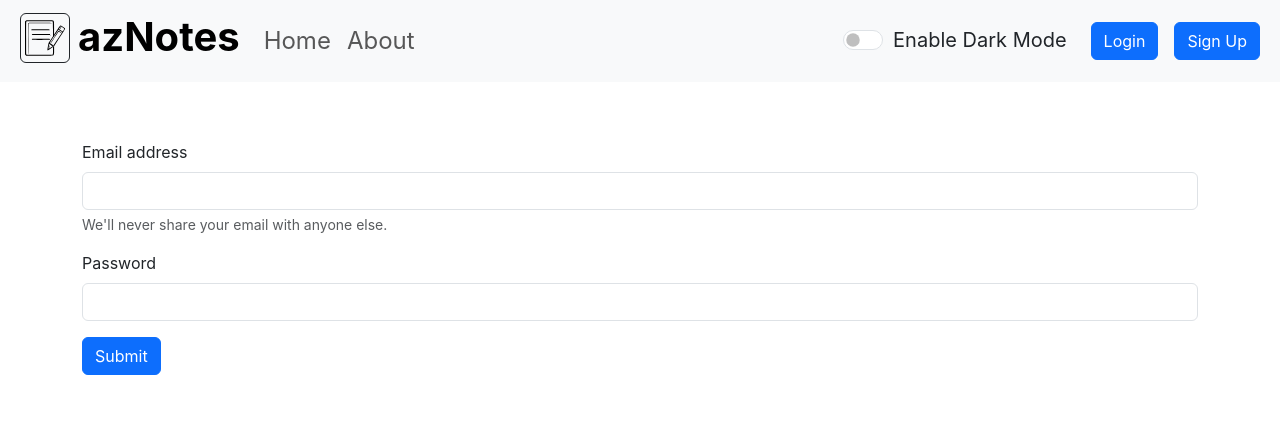
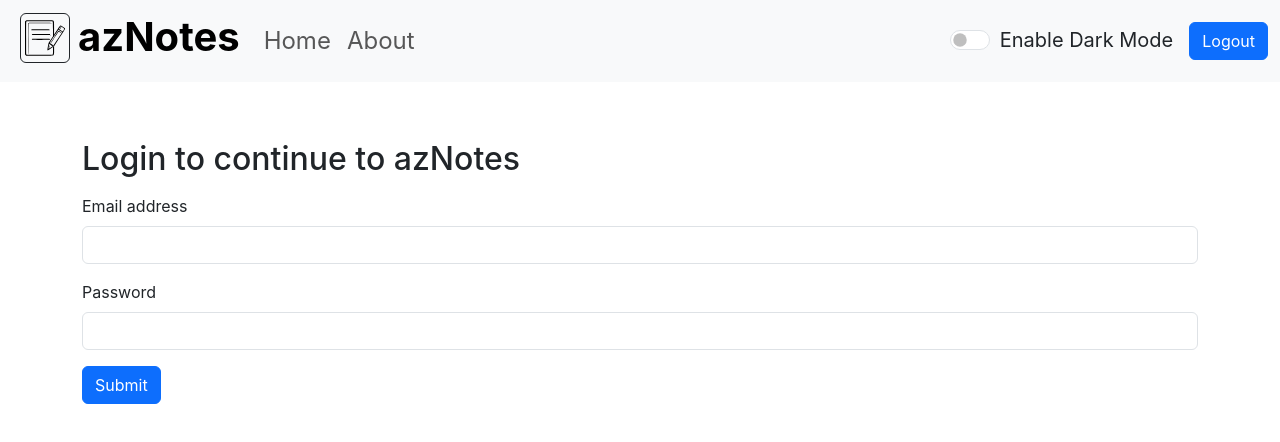
Before and after one commit to sayemfarhad001/aznotes-frontend, a React (Create React App) app: page /login in a window 1280 px wide. Shown: the top 442 px of the page. Built offline with nearby package versions, Linux system fonts and the light colour scheme; sample sign-in values are in the browser's storage.

Commit message:
handle logout and polish login

```diff
--- a/src/components/Home.js
+++ b/src/components/Home.js
@@ -8,6 +8,8 @@ function Home() {
     const context = useContext(noteContext);
     const {mode} = context;
 
+
+
     return (
         <div className={`container my-3 text-${mode === 'light' ? 'dark' : 'light'}`} >
             <Notes/>
--- a/src/components/Login.js
+++ b/src/components/Login.js
@@ -41,12 +41,12 @@ const Login = () => {
 
     return (
         <div>
+            <h2>Login to continue to azNotes</h2>
             <form onSubmit={handleSubmit}>
-                <div className="mb-3">
+                <div className="my-3">
                     <label htmlFor="email" className="form-label">Email address</label>
                     <input type="email" className="form-control" id="email" name="email"
                         onChange={onChange} value={credentials.email} aria-describedby="emailHelp"/>
-                        <div id="emailHelp" className="form-text">We'll never share your email with anyone else.</div>
                 </div>
                 <div className="mb-3">
                     <label htmlFor="password" className="form-label">Password</label>
--- a/src/components/Navbar.js
+++ b/src/components/Navbar.js
@@ -1,6 +1,6 @@
 import React,{ useEffect, useContext } from 'react'
 
-import { Link, useLocation } from 'react-router-dom';
+import { Link, useLocation, useNavigate } from 'react-router-dom';
 import PropTypes from 'prop-types'
 
 import noteContext from '../context/notes/noteContext';
@@ -9,12 +9,18 @@ import Alert from './Alert';
 
 function Navbar() {
     let location = useLocation();
+    let navigate = useNavigate();
 
     const context = useContext(noteContext);
     const {mode, toggleMode} = context;
 
-    const handleClick = () => {
+    const handleToggle = () => {
         toggleMode();
+    }
+
+    const handleLogout = () => {
+        localStorage.removeItem('token');
+        navigate('/login');
     }
 
     return (
@@ -40,14 +46,16 @@ function Navbar() {
                 </div>
 
                 <div className={`fs-5 form-check form-switch text-${mode==='light'?'dark':'light'} mx-3`}>
-                    <input className="form-check-input" onClick={handleClick} type="checkbox" role="switch" id="flexSwitchCheckDefault"/>
+                    <input className="form-check-input" onClick={handleToggle} type="checkbox" role="switch" id="flexSwitchCheckDefault"/>
                     <label className="form-check-label" htmlFor="flexSwitchCheckDefault">{mode==='light'?"Enable Dark Mode":"Enable Light Mode"}</label>
                 </div>
 
-                <form className="d-flex">
+                { localStorage.getItem('token')
+                ? <button className="btn btn-primary" onClick={handleLogout}>Logout</button>
+                : <form className="d-flex">
                     <Link className="btn btn-primary mx-2" to="/login" role="button">Login</Link>
                     <Link className="btn btn-primary mx-2" to="/signup" role="button">Sign Up</Link>
-                </form>
+                </form>}
             </div>
         </nav>
         <Alert/>
--- a/src/components/Notes.js
+++ b/src/components/Notes.js
@@ -15,7 +15,7 @@ const Notes = () => {
         if (localStorage.getItem('token')){
             getNotes();
         } else {
-            navigate('/');
+            navigate('/login');
         }
         // eslint-disable-next-line
     },[])
--- a/src/components/SignUp.js
+++ b/src/components/SignUp.js
@@ -42,11 +42,11 @@ const SignUp = () => {
         }
     }
 
-
     return (
         <div className="container">
+                        <h2>Create an account to use azNotes</h2>
             <form onSubmit={handleSubmit}>
-                <div className="mb-3">
+                <div className="my-3">
                     <label htmlFor="name" className="form-label">Name</label>
                     <input type="name" className="form-control" id="name" name="name"
                         onChange={onChange} value={credentials.name} />
```
